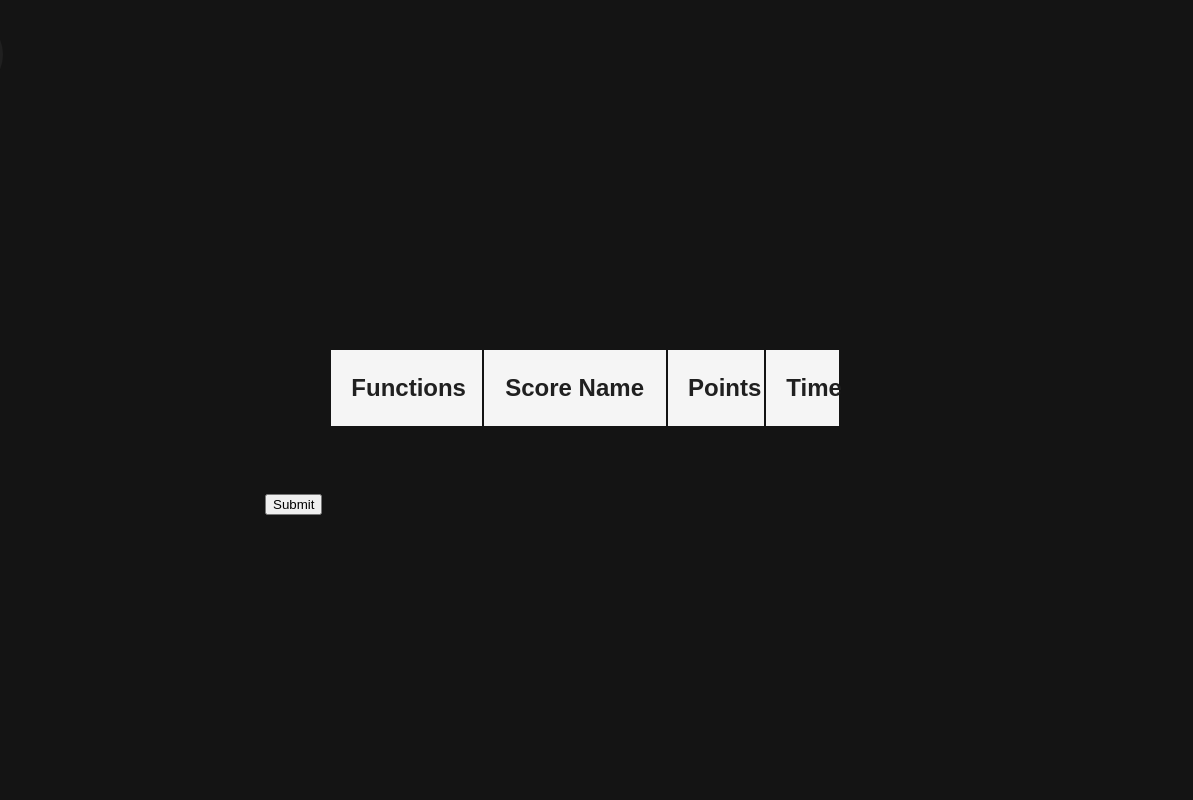
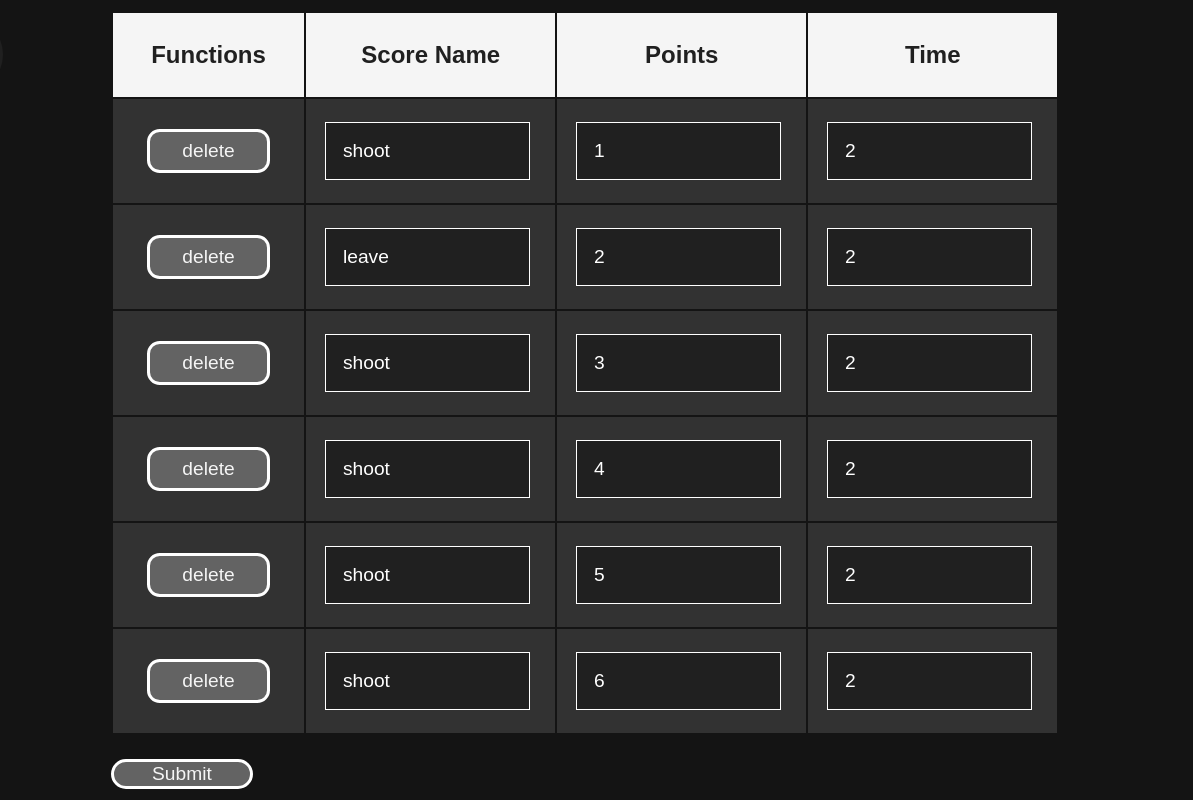
Before and after one commit to 22817-KNOTbot/ftc-practice-app, a website built with Vite: page app/edit.html in a window 1280 px wide. Shown: the full height of the page, 87-1280 px from the left. Built offline with nearby package versions, Linux system fonts and the light colour scheme; what reconnecting-websocket would draw is missing.

Commit message:
fixed basic display issues

```diff
--- a/app/public/assets/layouts/modern.css
+++ b/app/public/assets/layouts/modern.css
@@ -121,27 +121,82 @@ nav>a.navbar-img {
 	place-items: center;
 }
 
-#scores-table {
-	width: 50vw;
-	padding: 10%;
-}
+/* #scores-table { */
+	/* border-radius: 20%; */
+/* } */
 
 #scores-table th {
 	color: #202020;
 	background-color: #f5f5f5;
 	font-size: x-large;
-	padding: 4%;
-	margin: auto;
+	padding: 3vh;
+	padding-left: 3vw;
+	padding-right: 3vw;
+	min-width: 100px;
+	justify-content: center;
 }
 
 #scores-table td {
 	background-color: #323232;
 	font-size: x-large;
 	padding: 2%;
+	margin: auto;
+	justify-content: center;
 
+}
+
+.data-input {
+	font-size: 0.8em;
+	flex-shrink: 100;
+	overflow-y: scroll;
+	border: 1px solid white;
+	background-color: #202020;
+	margin: 2% 0;
+	padding: 8%;
+	color: white;
+	margin-right: 2%;
+	width: 80%;
+}
+
+.delete-button {
+	cursor: pointer;
+	/* width: 15%; */
+	/* height: 25%; */
+	font-size: 0.8em;
+	border: solid 3px white;
+	border-radius: 1vmax;
+	color:#f5f5f5;
+	background-color: rgb(99, 99, 99);
+	padding: 1vh;
+	padding-left: 2.5vw;
+	padding-right: 2.5vw;
+
+	&:hover {
+		background-color: rgb(167, 167, 167);
+	}
+}
+
+.functions-div {
+	display: flex;
+	justify-content: center;
 	margin: auto;
 }
 
+#submit-button {
+	margin-top: 3vh;
+	cursor: pointer;
+	width: 15%;
+	height: 25%;
+	font-size: 1.2em;
+	border: solid 3px white;
+	border-radius: 100vmax;
+	color:#f5f5f5;
+	background-color: rgb(99, 99, 99);
+
+	&:hover {
+		background-color: rgb(167, 167, 167);
+	}
+}
 
 #settings-content,
 #about-content {
--- a/app/src/edit.ts
+++ b/app/src/edit.ts
@@ -70,84 +70,81 @@ const handleMessage = (data: Message) => {
 	}
 }
 //placeholdercode
-// const runData: RunState = {
-// 	running: true,
-// 	matchPeriod: MatchPeriod.AUTO,
-// 	periodTime: 25,
-// 	score: 30,
-// 	cycles: [
-// 		{
-// 			time: 2,
-// 			type: "shoot",
-// 			score: 1
-// 		},
-// 		{
-// 			time: 2,
-// 			type: "leave",
-// 			score: 2
-// 		},
-// 		{
-// 			time: 2,
-// 			type: "shoot",
-// 			score: 3
-// 		},
-// 		{
-// 			time: 2,
-// 			type: "shoot",
-// 			score: 4
-// 		},
-// 		{
-// 			time: 2,
-// 			type: "shoot",
-// 			score: 5
-// 		},
-// 		{
-// 			time: 2,
-// 			type: "shoot",
-// 			score: 6
-// 		},
-// 	],
-// 	cycleTime: 12
-// }
-
+const runData: RunState = {
+	running: true,
+	matchPeriod: MatchPeriod.AUTO,
+	periodTime: 25,
+	score: 30,
+	cycles: [
+		{
+			time: 2,
+			type: "shoot",
+			score: 1
+		},
+		{
+			time: 2,
+			type: "leave",
+			score: 2
+		},
+		{
+			time: 2,
+			type: "shoot",
+			score: 3
+		},
+		{
+			time: 2,
+			type: "shoot",
+			score: 4
+		},
+		{
+			time: 2,
+			type: "shoot",
+			score: 5
+		},
+		{
+			time: 2,
+			type: "shoot",
+			score: 6
+		},
+	],
+	cycleTime: 12
+}
+updateDataDisplay(runData);
 function updateDataDisplay(runData: RunState) {
-	// const table = document.getElementById("scores-table") as HTMLTableElement;
-	const submit = document.getElementById("submit");
+	const table = document.getElementById("scores-table") as HTMLTableElement;
+	const submit = document.getElementById("submit-button");
 	let tableBody = document.getElementById("table-body");
-	const newTableBody = document.createElement('tbody');
-	tableBody = newTableBody
-
-	const rows: HTMLTableRowElement[] = [];
-	const typeInputs: HTMLInputElement[] = [];
-	const timeInputs: HTMLInputElement[] = [];
-	const scoreInputs: HTMLInputElement[] = [];
+	tableBody?.remove();
+	tableBody = document.createElement('tbody');
+	tableBody.id = "table-body";
+	table.appendChild(tableBody);
 
 	if (!runData.running) {
 		return;
 	}
 
+
 	for (let i = 0; i < runData.cycles.length; i++){
 		const row = tableBody.appendChild(document.createElement("tr"));
-		rows.push(row)
-		row.className = String(i) + "data-row"
+		row.className = "data-row"
 		const deleteButton = document.createElement("button");
 		const functionsDiv = document.createElement("div");
+		functionsDiv.className = "functions-div";
 		functionsDiv.appendChild(deleteButton);
 		deleteButton.textContent = "delete";
-		deleteButton.className = String(i) + "delete-button";
+		deleteButton.className = "delete-button";
 
 		row.insertCell(0).appendChild(functionsDiv);
 		let tableData = row.appendChild(document.createElement("td"));
 		const typeInput = tableData.appendChild(document.createElement("input"));
+		typeInput.className = "data-input";
 		typeInput.defaultValue = runData.cycles[i].type;
-		typeInputs.push(typeInput)
-		typeInput.addEventListener("focusout", () => {
-		});
+		typeInput.addEventListener("focusout", () => {});
 
 		tableData = row.appendChild(document.createElement("td"));
 		const scoreInput = tableData.appendChild(document.createElement("input"));
 		scoreInput.defaultValue = String(runData.cycles[i].score);
-		scoreInputs.push(scoreInput)
+		scoreInput.className = "data-input";
 		scoreInput.addEventListener("focusout", () => {
 			const parsedValue = Number(scoreInput.value);
 			if ((isNaN(parsedValue) ||
@@ -158,11 +155,10 @@ function updateDataDisplay(runData: RunState) {
 			}
 		});
 
-
 		tableData = row.appendChild(document.createElement("td"));
 		const timeInput = tableData.appendChild(document.createElement("input"));
 		timeInput.defaultValue = String(runData.cycles[i].time);
-		timeInputs.push(timeInput)
+		timeInput.className = "data-input";
 		timeInput.addEventListener("focusout", () => {
 			const parsedValue = Number(timeInput.value);
 			if ((isNaN(parsedValue) ||
@@ -173,14 +169,7 @@ function updateDataDisplay(runData: RunState) {
 			}
 		});
 
-		// const buttonId = deleteButton.className[0]+1
-
 		deleteButton.addEventListener("click", () => {
-			runData.cycles.splice(rows.indexOf(row), 1);
-			rows.splice(rows.indexOf(row), 1)
-			typeInputs.splice(typeInputs.indexOf(typeInput), 1)
-			timeInputs.splice(timeInputs.indexOf(timeInput), 1)
-			scoreInputs.splice(scoreInputs.indexOf(scoreInput), 1)
 			tableBody.removeChild(row);
 			// const listItems = tableBody.querySelectorAll('tr')
 			// console.log(listItems);
@@ -190,26 +179,27 @@ function updateDataDisplay(runData: RunState) {
 		});
 	}
 
-
 	submit?.addEventListener("click", () => {
 		if (!runData) return;
 		updateData(runData);
 	});
 }
 
-function addTableRow(typeNew: string, timeNew: number, scoreNew: Number) {
+function addTableRow(typeNew: string, timeNew: number, scoreNew: number) {
 	const tableBody = document.getElementById("table-body")!;
 	const row = tableBody.appendChild(document.createElement("tr"));
-	row.className = "extra-data-row"
+	row.className = "data-row"
 	const deleteButton = document.createElement("button");
 	const functionsDiv = document.createElement("div");
+	functionsDiv.className = "functions-div";
 	functionsDiv.appendChild(deleteButton);
 	deleteButton.textContent = "delete";
-	deleteButton.className = "extra-delete-button";
+	deleteButton.className = "delete-button";
 
-	row.insertCell(0).appendChild(functionsDiv);
+	row.insertCell(0).appendChild(deleteButton);
 	let tableData = row.appendChild(document.createElement("td"));
 	const typeInput = tableData.appendChild(document.createElement("input"));
+	typeInput.className = "data-input";
 	typeInput.defaultValue = typeNew;
 	typeInput.addEventListener("focusout", () => {
 	});
@@ -217,6 +207,7 @@ function addTableRow(typeNew: string, timeNew: number, scoreNew: Number) {
 	tableData = row.appendChild(document.createElement("td"));
 	const scoreInput = tableData.appendChild(document.createElement("input"));
 	scoreInput.defaultValue = String(scoreNew);
+	scoreInput.className = "data-input";
 	scoreInput.addEventListener("focusout", () => {
 		const parsedValue = Number(scoreInput.value);
 		if ((isNaN(parsedValue) ||
@@ -227,10 +218,10 @@ function addTableRow(typeNew: string, timeNew: number, scoreNew: Number) {
 		}
 	});
 
-
 	tableData = row.appendChild(document.createElement("td"));
 	const timeInput = tableData.appendChild(document.createElement("input"));
 	timeInput.defaultValue = String(timeNew);
+	timeInput.className = "data-input";
 	timeInput.addEventListener("focusout", () => {
 		const parsedValue = Number(timeInput.value);
 		if ((isNaN(parsedValue) ||
@@ -240,8 +231,6 @@ function addTableRow(typeNew: string, timeNew: number, scoreNew: Number) {
 			timeInput.value = timeInput.defaultValue;
 		}
 	});
-
-	// const buttonId = deleteButton.className[0]+1
 
 	deleteButton.addEventListener("click", () => {
 		tableBody.removeChild(row);
@@ -256,10 +245,10 @@ function addTableRow(typeNew: string, timeNew: number, scoreNew: Number) {
 const updateData = (runData: RunState) => {
 	const table = document.getElementById("scores-table") as HTMLTableElement;
 	if (runData.running) {
-		let newRunData = runData
+		const newRunData = runData
 		newRunData.cycles = [];
 		for (let i = 1; i < table.rows.length; i++){
-			var cells = table.rows[i].getElementsByTagName("td");
+			const cells = table.rows[i].getElementsByTagName("td");
 			runData.cycles[i].time = parseFloat(cells[1].querySelector("input")!.value);
 			runData.cycles[i].score = parseInt(cells[2].querySelector("input")!.value);
 			runData.cycles[i].type = cells[3].querySelector("input")!.value;
--- a/app/src/layouts/modern.ts
+++ b/app/src/layouts/modern.ts
@@ -184,7 +184,7 @@ ${nav}
 			</thead>
 			<tbody id = "table-body"></tbody>
 		</table>
-		<button id="submit">Submit</button>
+		<button id="submit-button">Submit</button>
 	</div>
 </div>
 `,
--- a/app/src/style.css
+++ b/app/src/style.css
@@ -551,3 +551,89 @@ input[type="submit"] {
 	text-align: center;
 	margin-bottom: 0
 }
+
+#edit-container {
+	width: 95vw;
+	height: 100vh;
+
+	float: right;
+	display: grid;
+	place-items: center;
+}
+
+/* #scores-table { */
+	/* border-radius: 20%; */
+/* } */
+
+#scores-table th {
+	color: #202020;
+	background-color: #f5f5f5;
+	font-size: x-large;
+	padding: 3vh;
+	padding-left: 3vw;
+	padding-right: 3vw;
+	min-width: 100px;
+	justify-content: center;
+}
+
+#scores-table td {
+	background-color: #323232;
+	font-size: x-large;
+	padding: 2%;
+	margin: auto;
+	justify-content: center;
+
+}
+
+.data-input {
+	font-size: 0.8em;
+	flex-shrink: 100;
+	overflow-y: scroll;
+	border: 1px solid white;
+	background-color: #202020;
+	margin: 2% 0;
+	padding: 8%;
+	color: white;
+	margin-right: 2%;
+	width: 80%;
+}
+
+.delete-button {
+	cursor: pointer;
+	/* width: 15%; */
+	/* height: 25%; */
+	font-size: 0.8em;
+	border: solid 3px white;
+	border-radius: 1vmax;
+	color:#f5f5f5;
+	background-color: rgb(99, 99, 99);
+	padding: 1vh;
+	padding-left: 2.5vw;
+	padding-right: 2.5vw;
+
+	&:hover {
+		background-color: rgb(167, 167, 167);
+	}
+}
+
+.functions-div {
+	display: flex;
+	justify-content: center;
+	margin: auto;
+}
+
+#submit-button {
+	margin-top: 3vh;
+	cursor: pointer;
+	width: 15%;
+	height: 25%;
+	font-size: 1.2em;
+	border: solid 3px white;
+	border-radius: 100vmax;
+	color:#f5f5f5;
+	background-color: rgb(99, 99, 99);
+
+	&:hover {
+		background-color: rgb(167, 167, 167);
+	}
+}
```
